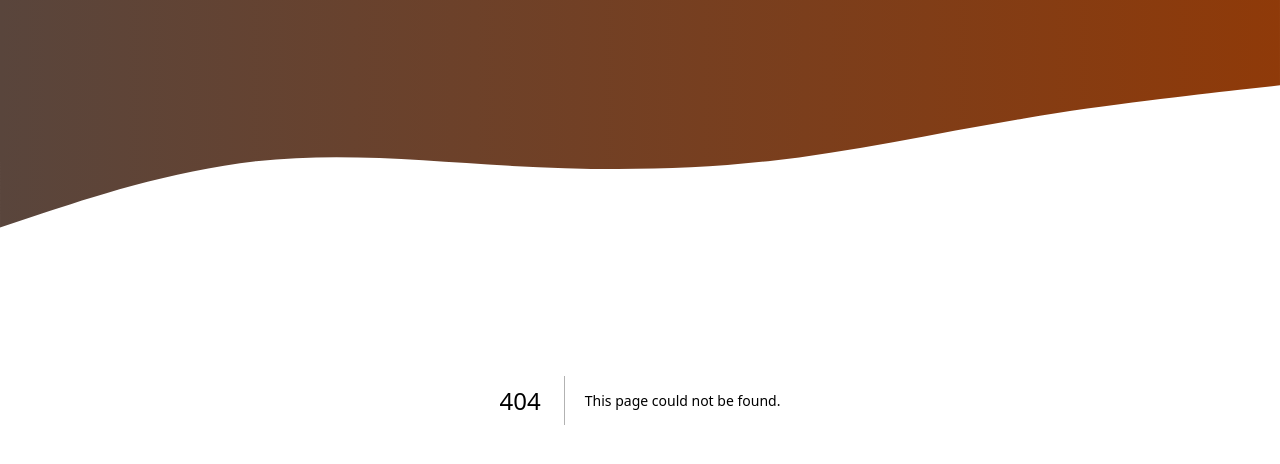
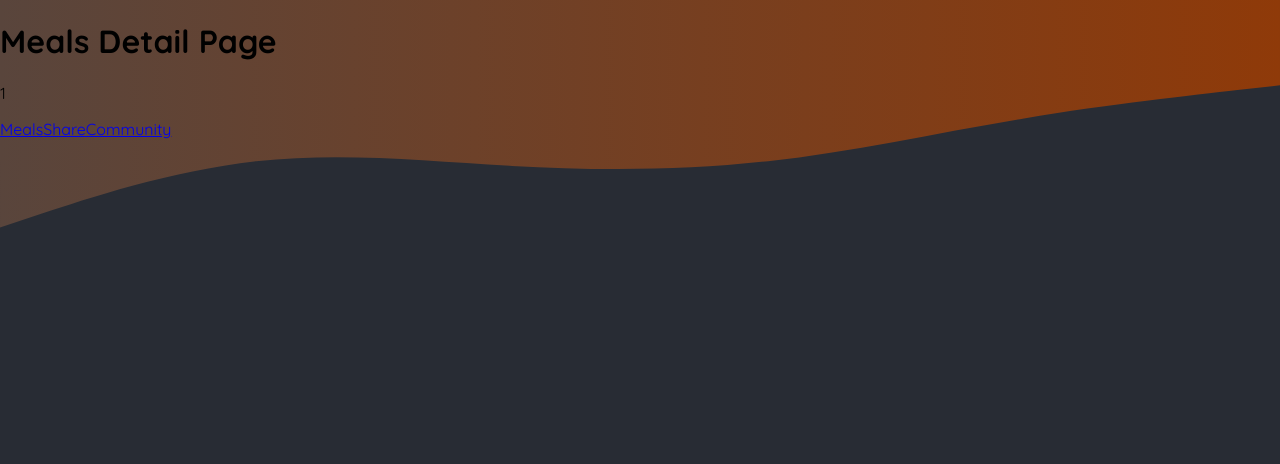
Before and after one commit to jamezaguiar/nextjs-the-complete-guide, a Next.js app in the folder 05-onwards-foodies-starting-project/: page /meals/1 in a window 1280 px wide. Before the commit this address had no page. Shown: the top 464 px of the page. Built offline with nearby package versions, Linux system fonts and the light colour scheme.

Commit message:
exercise: create routes

```diff
--- /dev/null
+++ b/05-onwards-foodies-starting-project/app/meals/[slug]/page.js
@@ -0,0 +1,15 @@
+import Link from 'next/link';
+
+export default function MealsDetailPage({ params }) {
+  const { slug } = params;
+
+  return (
+    <main>
+      <h1>Meals Detail Page</h1>
+      <p>{slug}</p>
+      <Link href="/meals">Meals</Link>
+      <Link href="/meals/share">Share</Link>
+      <Link href="/community">Community</Link>
+    </main>
+  );
+}
```
Also changed, not shown: 05-onwards-foodies-starting-project/app/community/page.js (added, +12 -0 lines), 05-onwards-foodies-starting-project/app/meals/page.js (added, +12 -0 lines), 05-onwards-foodies-starting-project/app/meals/share/page.js (added, +12 -0 lines).
